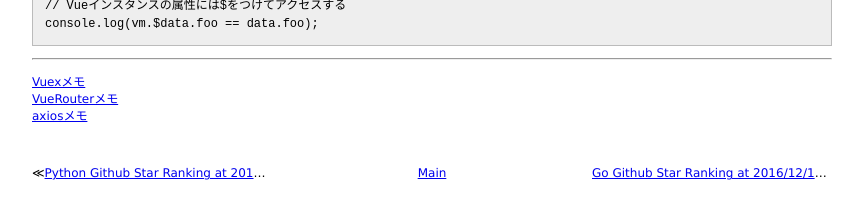
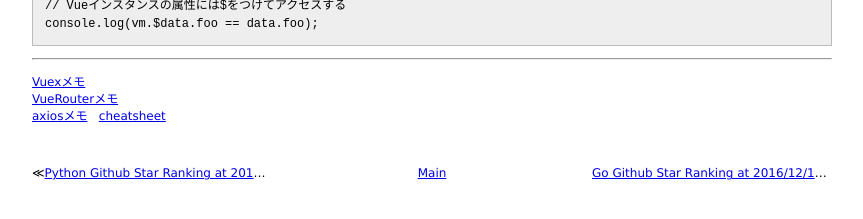
Before and after one commit to 38elements/38elements.github.com, a Jekyll site: the page built from _posts/2016-12-20-vuejs.md, in a window 1280 px wide and 900 px high, scrolled down 3618 px. Shown: the part 651-870 px from the top of the window, without its empty margins (208-1071 px from the left). Built offline with Jekyll 4.4.1, drawn with Linux system fonts in a browser that asks for light colours.

Commit message:
Update 2016-12-20-vuejs.md

```diff
--- a/_posts/2016-12-20-vuejs.md
+++ b/_posts/2016-12-20-vuejs.md
@@ -258,3 +258,4 @@ console.log(vm.$data.foo == data.foo);
 [Vuexメモ](/2017/01/14/vuex.html)
 [VueRouterメモ](/2017/01/15/vue-router.html)
 [axiosメモ](/2017/02/22/axios.html)
+[cheatsheet](https://vuejs-tips.github.io/cheatsheet/)
```
